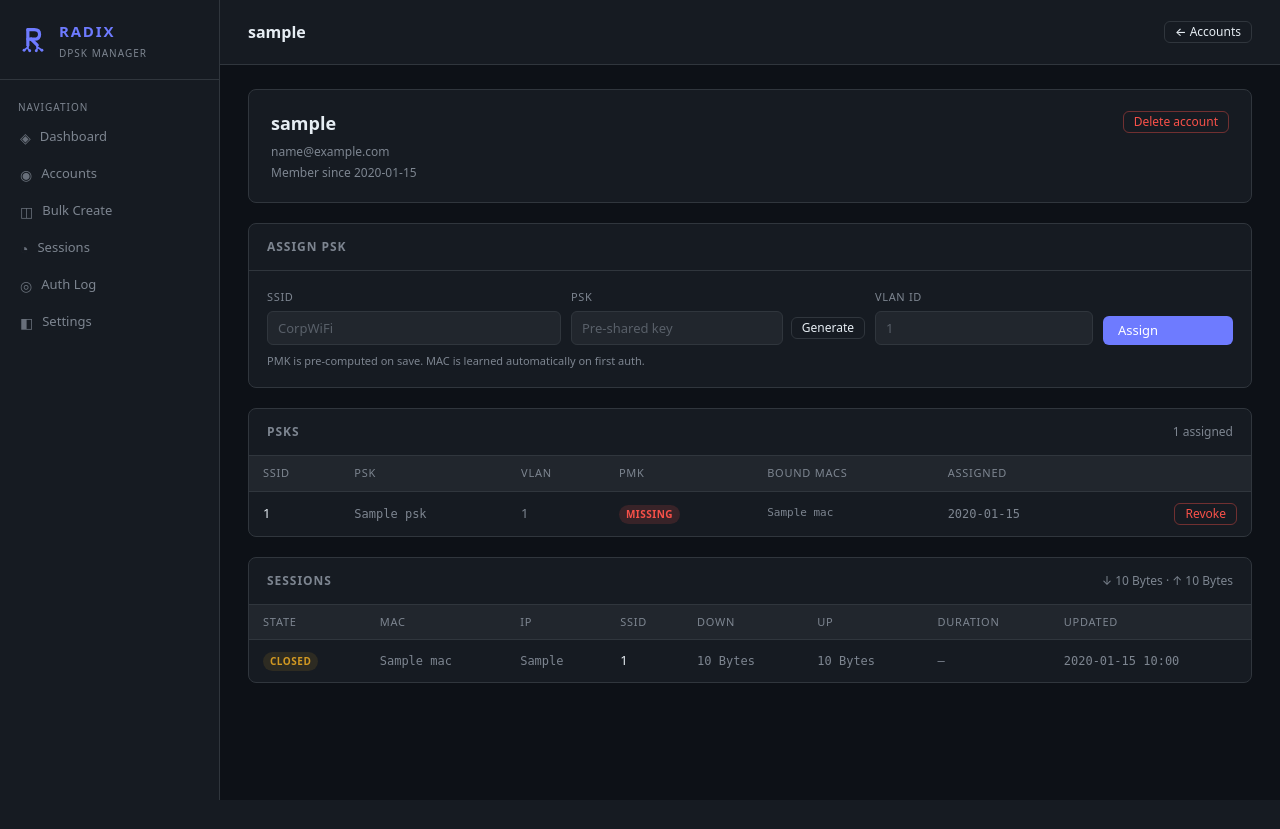
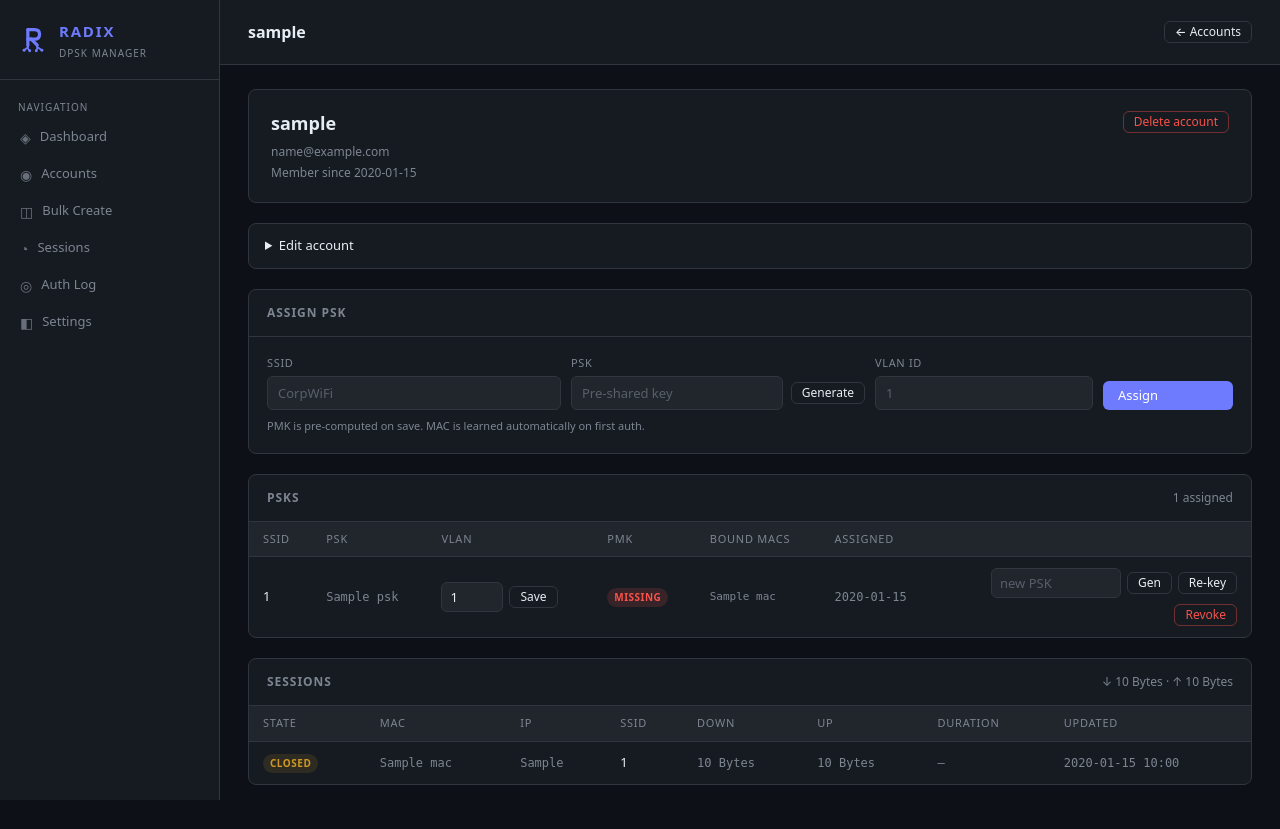
Before and after one commit to alekm/radix, a FastAPI app: template web/templates/account.html in a window 1280 px wide. Before the commit the page ends 800 px from the top, so only its background shows below. Run offline with FastAPI, Linux system fonts and the light colour scheme; the template is opened without the code that fills it: most values are stand-ins (such as "Sample title", 1, 10 or a date in 2020); some libraries are stand-ins or nearby versions.

Commit message:
Add account/PSK editing: VLAN, re-key, account name/email
- Edit VLAN in place (UPDATE + NOTIFY evict; safe, no re-key)
- Re-key a PSK: recompute PMK, clear its MAC bindings, evict cache
  (device must be reconfigured with the new key)
- Edit account username/email
Account page gets an "Edit account" form, an inline VLAN editor per PSK, and
a re-key control (with Generate) alongside Revoke.

Co-Authored-By: Claude Opus 4.8 (1M context) <noreply@anthropic.com>

```diff
--- a/web/db.py
+++ b/web/db.py
@@ -311,6 +311,51 @@ def revoke_psk(psk_id):
     conn.commit()
 
 
+def update_psk_vlan(psk_id, vlan_id):
+    """Change a PSK's VLAN. Safe — the PMK depends on psk+ssid, not the VLAN.
+    NOTIFY evicts any cached entry so the new VLAN applies on the next auth."""
+    conn = _get_conn()
+    with conn.cursor() as cur:
+        cur.execute(
+            "UPDATE pairwise_master_keys SET vlan_id = %s WHERE id = %s AND revoked_at IS NULL",
+            (int(vlan_id) if vlan_id else None, psk_id),
+        )
+        cur.execute("SELECT pg_notify(%s, %s)", (REVOKE_CHANNEL, str(psk_id)))
+    conn.commit()
+
+
+def rekey_psk(psk_id, new_psk):
+    """Replace a PSK's key: recompute the PMK, clear its learned MAC bindings
+    (the device must reconfigure), and evict the cached PMK. Returns False if
+    the PSK doesn't exist / is revoked."""
+    conn = _get_conn()
+    with conn.cursor() as cur:
+        cur.execute("SELECT ssid FROM pairwise_master_keys WHERE id = %s AND revoked_at IS NULL", (psk_id,))
+        row = cur.fetchone()
+        if not row:
+            return False
+        pmk_b64 = _compute_pmk(new_psk, row[0])
+        cur.execute(
+            "UPDATE pairwise_master_keys SET psk = %s, pmk_b64 = %s WHERE id = %s",
+            (new_psk, pmk_b64, psk_id),
+        )
+        cur.execute("DELETE FROM mac_bindings WHERE pmk_id = %s", (psk_id,))
+        cur.execute("SELECT pg_notify(%s, %s)", (REVOKE_CHANNEL, str(psk_id)))
+    conn.commit()
+    return True
+
+
+def update_account(account_id, username, email):
+    """Rename an account / change its email. Metadata only; no effect on auth."""
+    conn = _get_conn()
+    with conn.cursor() as cur:
+        cur.execute(
+            "UPDATE accounts SET username = %s, email = %s WHERE id = %s",
+            (username, email or None, account_id),
+        )
+    conn.commit()
+
+
 # -- accounting sessions ------------------------------------------------------
 
 def get_sessions(limit=200, active_only=False):
--- a/web/main.py
+++ b/web/main.py
@@ -169,6 +169,28 @@ async def account_delete(account_id: int):
     return RedirectResponse("/accounts", status_code=303)
 
 
+@app.post("/accounts/{account_id}/edit")
+async def account_edit(
+    account_id: int,
+    username: str = Form(...),
+    email: str = Form(""),
+):
+    db.update_account(account_id, username, email)
+    return RedirectResponse(f"/accounts/{account_id}", status_code=303)
+
+
+@app.post("/accounts/{account_id}/psks/{psk_id}/vlan")
+async def psk_set_vlan(account_id: int, psk_id: int, vlan_id: str = Form("")):
+    db.update_psk_vlan(psk_id, vlan_id.strip() or None)
+    return RedirectResponse(f"/accounts/{account_id}", status_code=303)
+
+
+@app.post("/accounts/{account_id}/psks/{psk_id}/rekey")
+async def psk_rekey(account_id: int, psk_id: int, psk: str = Form("")):
+    db.rekey_psk(psk_id, psk.strip() or _generate_psk())
+    return RedirectResponse(f"/accounts/{account_id}", status_code=303)
+
+
 @app.post("/accounts/{account_id}/psks")
 async def psk_add(
     account_id: int,
--- a/web/static/style.css
+++ b/web/static/style.css
@@ -49,6 +49,9 @@ body {
 }
 
 .brand-mark { flex: 0 0 auto; display: block; }
+
+.inline-edit { display: inline-flex; align-items: center; gap: 6px; }
+.inline-edit input { padding: 5px 8px; }
 
 .brand-name {
   font-size: 15px;
--- a/web/templates/account.html
+++ b/web/templates/account.html
@@ -20,6 +20,27 @@
     <button type="submit" class="btn btn-danger btn-sm">Delete account</button>
   </form>
 </div>
+
+<details class="card" style="margin-bottom:20px;">
+  <summary style="cursor:pointer; padding:12px 16px; font-size:13px;">Edit account</summary>
+  <div class="card-body">
+    <form method="post" action="/accounts/{{ account.id }}/edit">
+      <div class="form-row">
+        <div class="form-group grow">
+          <label for="e_username">Username</label>
+          <input type="text" id="e_username" name="username" value="{{ account.username }}" required>
+        </div>
+        <div class="form-group grow">
+          <label for="e_email">Email</label>
+          <input type="text" id="e_email" name="email" value="{{ account.email or '' }}">
+        </div>
+        <div class="form-group" style="justify-content:flex-end;">
+          <button type="submit" class="btn btn-primary">Save</button>
+        </div>
+      </div>
+    </form>
+  </div>
+</details>
 
 <div class="card">
   <div class="card-header">
@@ -78,7 +99,13 @@
         <tr>
           <td>{{ p.ssid }}</td>
           <td class="mono">{{ p.psk }}</td>
-          <td class="text-muted">{{ p.vlan_id or '—' }}</td>
+          <td>
+            <form method="post" action="/accounts/{{ account.id }}/psks/{{ p.id }}/vlan" class="inline-edit">
+              <input type="number" name="vlan_id" value="{{ p.vlan_id or '' }}" min="1" max="4094"
+                     placeholder="—" style="width:62px;">
+              <button type="submit" class="btn btn-outline btn-sm">Save</button>
+            </form>
+          </td>
           <td>
             {% if p.pmk_b64 %}
             <span class="badge badge-accept">ready</span>
@@ -98,8 +125,16 @@
           <td class="mono text-muted">{{ p.created_at.strftime('%Y-%m-%d') }}</td>
           <td class="text-right">
             <form method="post"
+                  action="/accounts/{{ account.id }}/psks/{{ p.id }}/rekey"
+                  class="inline-edit"
+                  onsubmit="return confirm('Re-key this PSK? The device must be reconfigured with the new key.')">
+              <input type="text" name="psk" placeholder="new PSK" style="width:130px;">
+              <button type="button" class="btn btn-outline btn-sm" onclick="genInto(this)">Gen</button>
+              <button type="submit" class="btn btn-outline btn-sm">Re-key</button>
+            </form>
+            <form method="post"
                   action="/accounts/{{ account.id }}/psks/{{ p.id }}/revoke"
-                  onsubmit="return confirm('Revoke this PSK?')">
+                  onsubmit="return confirm('Revoke this PSK?')" style="margin-top:6px;">
               <button type="submit" class="btn btn-danger btn-sm">Revoke</button>
             </form>
           </td>
@@ -166,13 +201,17 @@
 </div>
 
 <script>
+const PSK_CHARS = 'ABCDEFGHJKLMNPQRSTUVWXYZabcdefghjkmnpqrstuvwxyz23456789';
+function randomPsk() {
+  let psk = '';
+  for (let i = 0; i < 20; i++) psk += PSK_CHARS[Math.floor(Math.random() * PSK_CHARS.length)];
+  return psk;
+}
 function generatePsk() {
-  const chars = 'ABCDEFGHJKLMNPQRSTUVWXYZabcdefghjkmnpqrstuvwxyz23456789';
-  let psk = '';
-  for (let i = 0; i < 20; i++) {
-    psk += chars[Math.floor(Math.random() * chars.length)];
-  }
-  document.getElementById('psk').value = psk;
+  document.getElementById('psk').value = randomPsk();
+}
+function genInto(btn) {
+  btn.parentElement.querySelector('input[name=psk]').value = randomPsk();
 }
 </script>
 
```
